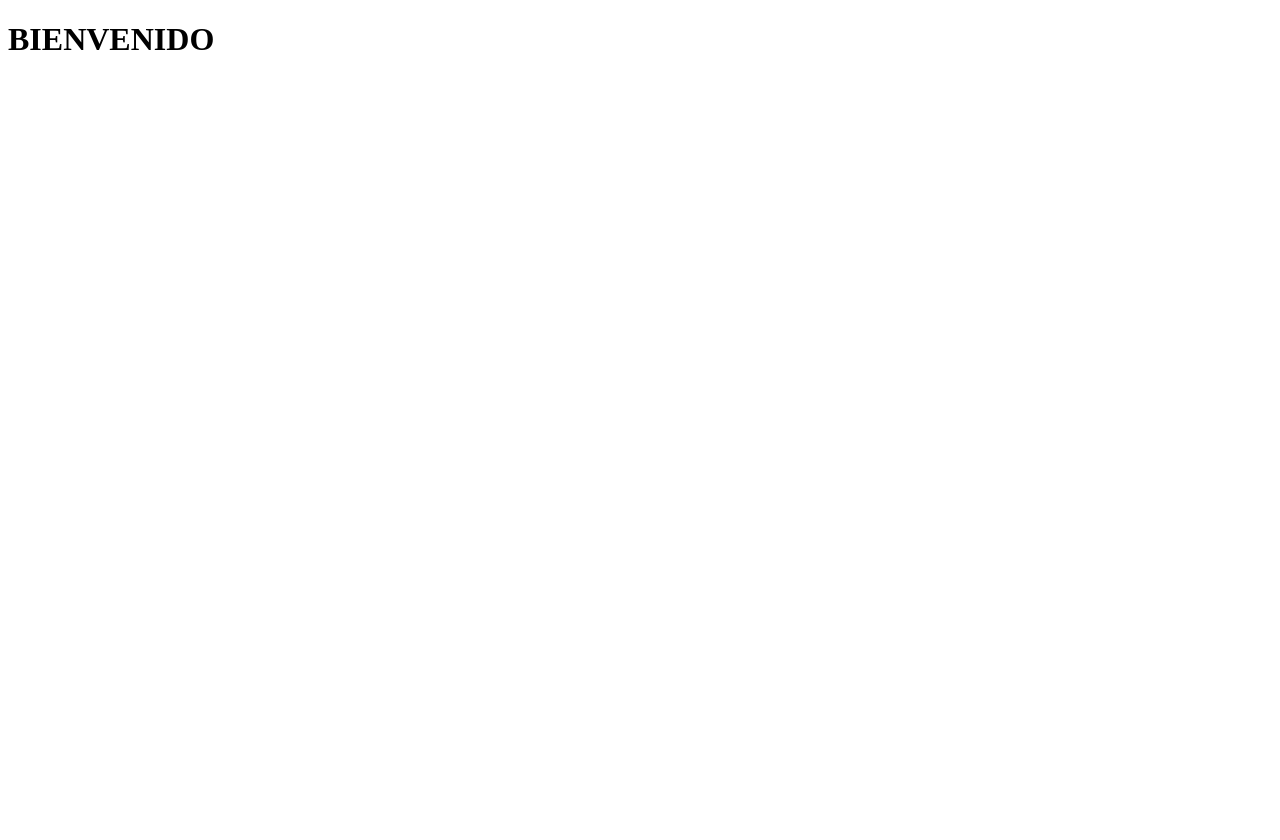
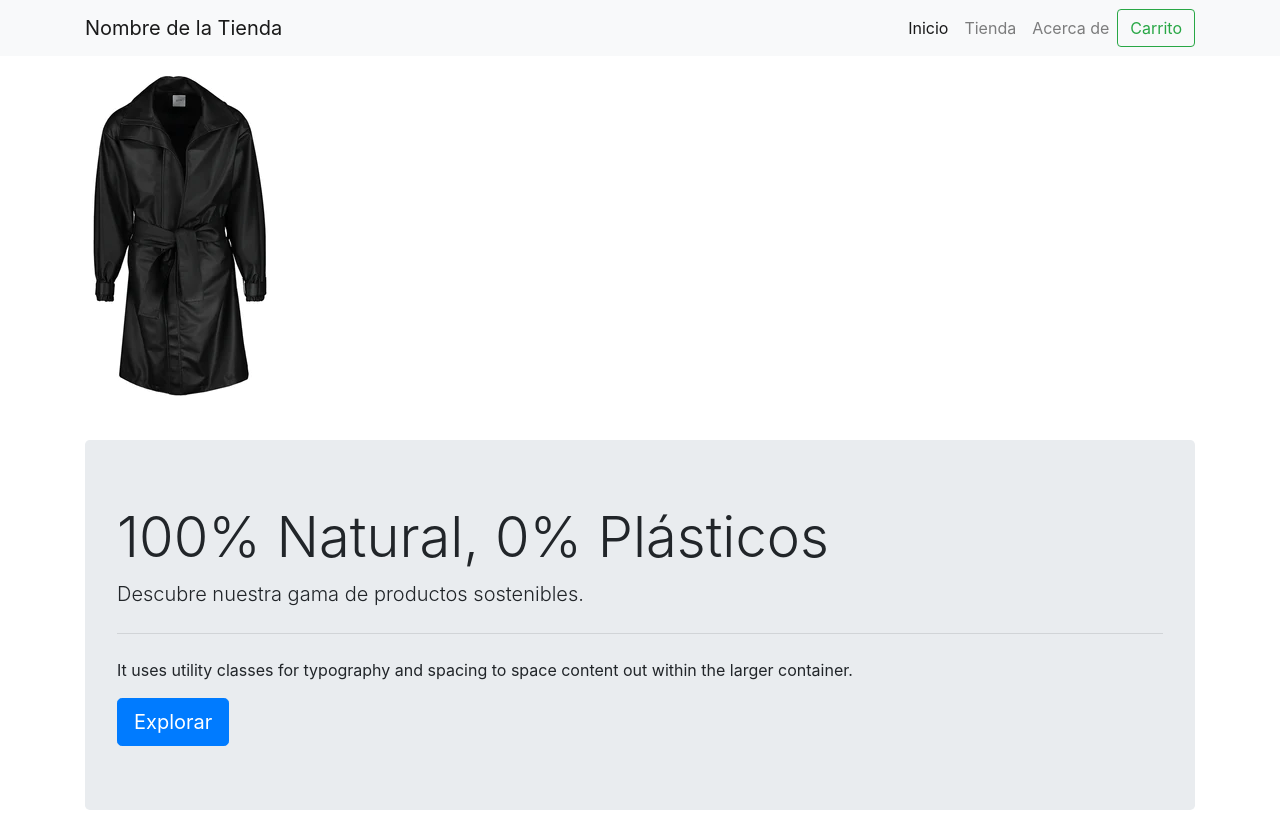
Before and after one commit to BiankaJS/VerdanVest, a Django app: page /home/ in a window 1280 px wide. Before the commit the part shown is almost empty. Shown: the top 840 px of the page. Before the commit the page ends 50 px from the top, so only its background shows below. Run offline with Django 4.2, Linux system fonts and the light colour scheme; some libraries are stand-ins or nearby versions.

Commit message:
Static files

```diff
--- a/verdanvest/home/templates/index.html
+++ b/verdanvest/home/templates/index.html
@@ -1,11 +1,115 @@
 <!DOCTYPE html>
-<html lang="en">
+<html lang="es">
 <head>
   <meta charset="UTF-8">
   <meta name="viewport" content="width=device-width, initial-scale=1.0">
-  <title>Home</title>
+  <title>Tienda de Moda Sostenible</title>
+  <!-- Enlace a Bootstrap CSS -->
+  <link rel="stylesheet" href="https://stackpath.bootstrapcdn.com/bootstrap/4.5.2/css/bootstrap.min.css">
 </head>
 <body>
-  <h1>BIENVENIDO</h1>
+
+
+  <!-- Navegación -->
+  <nav class="navbar navbar-expand-lg navbar-light bg-light">
+    <div class="container">
+      <!-- Logo y nombre de la tienda -->
+      <a class="navbar-brand" href="#">Nombre de la Tienda</a>
+      <!-- Botones de navegación -->
+      <div class="collapse navbar-collapse" id="navbarNav">
+        <ul class="navbar-nav ml-auto">
+          <li class="nav-item active">
+            <a class="nav-link" href="#">Inicio <span class="sr-only">(current)</span></a>
+          </li>
+          <li class="nav-item">
+            <a class="nav-link" href="#">Tienda</a>
+          </li>
+          <li class="nav-item">
+            <a class="nav-link" href="#">Acerca de</a>
+          </li>
+        </ul>
+      </div>
+      <!-- Carrito de compras y registro -->
+      <form class="form-inline">
+        <button class="btn btn-outline-success my-2 my-sm-0" type="submit">Carrito</button>
+      </form>
+    </div>
+  </nav>
+  {% load static %}
+  <img src="{% static 'sent.webp' %}" class="img-fluid" alt="...">
+
+
+  <!-- Hero Section -->
+  <div class="container mt-4">
+    <div class="jumbotron">
+      <h1 class="display-4">100% Natural, 0% Plásticos</h1>
+      <p class="lead">Descubre nuestra gama de productos sostenibles.</p>
+      <hr class="my-4">
+      <p>It uses utility classes for typography and spacing to space content out within the larger container.</p>
+      <a class="btn btn-primary btn-lg" href="#" role="button">Explorar</a>
+    </div>
+  </div>
+
+  <!-- Sección de productos -->
+  <div class="container">
+    <div class="row">
+      <!-- Producto 1 -->
+      <div class="col-md-4">
+        <div class="card">
+          <img src="..." class="card-img-top" alt="...">
+          <div class="card-body">
+            <h5 class="card-title">Producto 1</h5>
+            <p class="card-text">Descripción corta del producto 1.</p>
+            <a href="#" class="btn btn-primary">Ver más</a>
+          </div>
+        </div>
+      </div>
+      <!-- Producto 2 -->
+      <div class="col-md-4">
+        ...
+      </div>
+      <!-- Producto 3 -->
+      <div class="col-md-4">
+        ...
+      </div>
+    </div>
+  </div>
+
+  <!-- Footer -->
+  <footer class="bg-light text-center text-lg-start">
+    <div class="container p-4">
+      <div class="row">
+        <!-- Columna 1 -->
+        <div class="col-lg-6 col-md-12 mb-4 mb-md-0">
+          <h5 class="text-uppercase">Información de la tienda</h5>
+          <p>Alguna descripción acerca de la tienda y su filosofía de sostenibilidad.</p>
+        </div>
+        <!-- Columna 2 -->
+        <div class="col-lg-3 col-md-6 mb-4 mb-md-0">
+          <h5 class="text-uppercase">Enlaces</h5>
+          <ul class="list-unstyled mb-0">
+            <li>
+              <a href="#!" class="text-dark">Inicio</a>
+            </li>
+            <li>
+              <a href="#!" class="text-dark">Tienda</a>
+            </li>
+            <li>
+              <a href="#!" class="text-dark">Acerca de</a>
+            </li>
+          </ul>
+        </div>
+        <!-- Columna 3 -->
+        <div class="col-lg-3 col-md-6 mb-4 mb-md-0">
+          ...
+        </div>
+      </div>
+    </div>
+  </footer>
+
+  <!-- Enlace a Bootstrap JS y dependencias -->
+  <script src="https://code.jquery.com/jquery-3.5.1.slim.min.js"></script>
+  <script src="https://cdn.jsdelivr.net/npm/@popperjs/core@2.9.1/dist/umd/popper.min.js"></script>
+  <script src="https://stackpath.bootstrapcdn.com/bootstrap/4.5.2/js/bootstrap.min.js"></script>
 </body>
 </html>
--- a/verdanvest/verdanvest/settings.py
+++ b/verdanvest/verdanvest/settings.py
@@ -88,7 +88,7 @@ DATABASES = {
             'ENGINE': 'django.db.backends.mysql',
             'NAME': 'Verdanvest',
             'USER': 'root',
-            'PASSWORD': '----',
+            'PASSWORD': 'JJLovesU1!',
             'HOST': 'localhost',
             'PORT': '3306',
         }
@@ -131,6 +131,7 @@ USE_TZ = True
 # https://docs.djangoproject.com/en/4.2/howto/static-files/
 
 STATIC_URL = 'static/'
+STATICFILES_DIRS = [BASE_DIR / 'static']
 
 # Default primary key field type
 # https://docs.djangoproject.com/en/4.2/ref/settings/#default-auto-field
```
Also changed, not shown: verdanvest/static/Prueba.png (added), verdanvest/static/moda.jpg (added), verdanvest/static/pexels-photo-18833008.webp (added), verdanvest/static/sent.webp (added).
